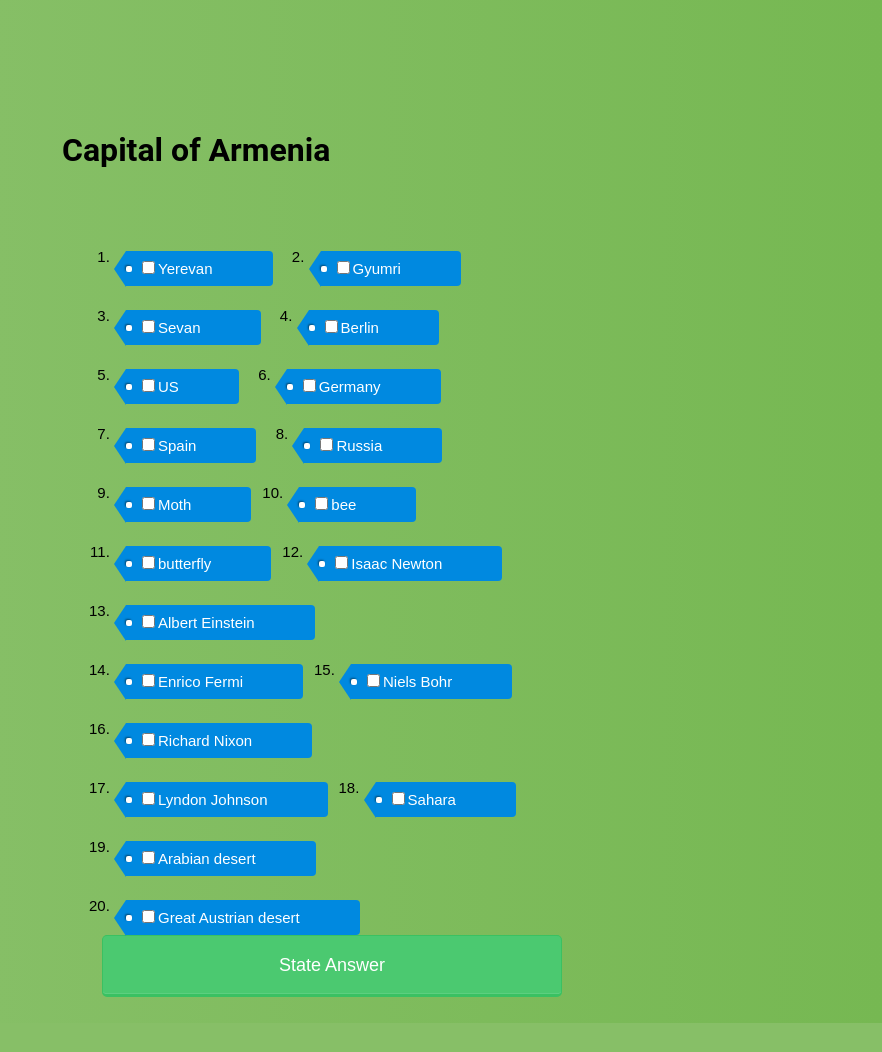
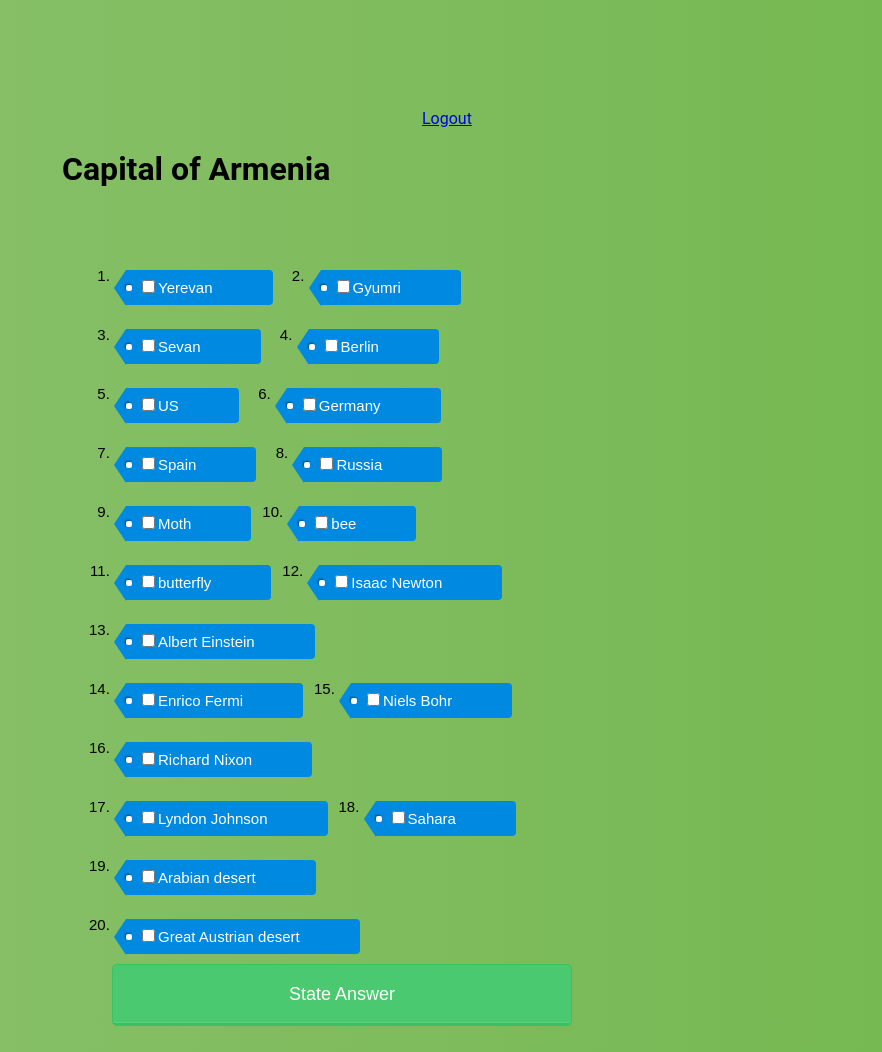
Before and after one commit to 093lus/game_millionaire, a Django app: template templates/question.html in a window 1280 px wide. Shown: the whole page, without its empty margins (398-1280 px from the left). Before the commit the page ends 1023 px from the top, so only its background shows below. Run offline with Django 3.2, Linux system fonts and the light colour scheme; the template is opened without the code that fills it: values that come from a table or form of the project are taken from there, others are empty; data comes from the database, SQL or seed files in the repository; both versions use the stored data as it was after the commit.

Commit message:
final release

```diff
--- a/authentication/urls.py
+++ b/authentication/urls.py
@@ -4,4 +4,5 @@ from authentication import views
 urlpatterns = [
         url(r'^login/$', views.UserLoginView.as_view(), name='login'),
         url(r'^register/$', views.RegisterView.as_view(), name='registration'),
+        url(r'^logout/$', views.LogoutView.as_view(), name='logout')
 ]
--- /dev/null
+++ b/configs/http_response_settings.py
@@ -0,0 +1,3 @@
+NOT_ENOUGH_QUESTIONS = "Sorry we don't have enough questions for one game"
+DISABLED_ACCOUNTS = "Your account is disabled."
+INVALID_LOGIN_DETAILS = "Invalid login details supplied."
--- a/millionaire/urls.py
+++ b/millionaire/urls.py
@@ -3,5 +3,6 @@ from millionaire import views
 
 urlpatterns = [
         url(r'^$', views.Game.as_view(), name='index'),
+        url(r'^finish/(?P<score>[^/]+)/?$', views.GameFinishView.as_view(), name='finish'),
         url(r'^question/$', views.QuestionView.as_view(), name='question'),
 ]
--- a/static/css/questions.css
+++ b/static/css/questions.css
@@ -2,7 +2,7 @@
 margin:0 auto;
 width:500px;
 }
-.list-type3 li, .list-type3 a{
+.list-type3 li, .list-type3 label{
 float:left;
 height:35px;
 line-height:35px;
@@ -12,7 +12,7 @@ margin: 12px;
 font-family: 'Raleway', sans-serif;
 transition: background-color 1.5s ease;
 }
-.list-type3 a{
+.list-type3 label{
 padding:0 60px 0 12px;
 background:#0089e0;
 color:#fff;
@@ -25,7 +25,7 @@ border-bottom-right-radius:4px;
 border-top-right-radius:4px;
 }
 
-.list-type3 a:before{
+.list-type3 label:before{
 content:"";
 float:left;
 position:absolute;
@@ -38,7 +38,7 @@ border-style:solid;
 border-width: 18px 12px 18px 0;
 }
 
-.list-type3 a:after{
+.list-type3 label:after{
 content:"";
 position:absolute;
 top:15px;
@@ -54,11 +54,11 @@ background:#fff;
 -webkit-box-shadow:-1px -1px 2px #004977;
 box-shadow:-1px -1px 2px #004977;
 }
-.list-type3 a:hover{
+.list-type3 label:hover{
 background:#555;
 }
 
-.list-type3 a:hover:before{
+.list-type3 label:hover:before{
 border-color:transparent #0089e0 transparent transparent;
 }
 
@@ -74,5 +74,5 @@ border-color:transparent #0089e0 transparent transparent;
   border: 1px solid #3ac162;
   border-width: 1px 1px 3px;
   box-shadow: 0 -1px 0 rgba(255,255,255,0.1) inset;
-  margin-bottom: 10px;
+  margin: 10px;
 }
--- a/templates/index.html
+++ b/templates/index.html
@@ -13,13 +13,13 @@
 <body>
 <div class="page">
     {% block body_block %}
-
+ <a href="auth/logout" style="margin-left: 100%">Logout</a>
         <div class="numberlist">
             <h1>TOP PLAYERS</h1>
             <ol>
                 {% for top_player in top_players %}
 {#do refactor#}
-                <li><a href="https://cdn.freshdesignweb.com/best-premium-wordpress-themes-april-2013.html">
+                <li><a href="#">
                     {{ top_player.user.username }}:{{ top_player.score }}</a></li>
 
                 {% endfor %}
--- a/templates/question.html
+++ b/templates/question.html
@@ -5,6 +5,7 @@
 {% endblock %}
 
 {% block body_block %}
+    <a href="../auth/logout" style="margin-left: 100%">Logout</a>
 <div class="list-type3">
     <h1>{{question.question_text}}</h1>
     <form method="post" action="">
@@ -13,7 +14,7 @@
     <ol>
         {% for choice in choices %}
 
-        <li><a><input type="checkbox" value="{{choice.id}}" name ="answer_{{choice.id}}">{{choice.answer_text}}</a></li>
+        <li><label><input type="checkbox" value="{{choice.id}}" name ="answer_{{choice.id}}">{{choice.answer_text}}</label></li>
         {% endfor %}
 
            <input type="submit" class="lp-button" value="State Answer">
```
Also changed, not shown: authentication/views.py (+9 -4 lines), millionaire/helper.py (+12 -6 lines), millionaire/views.py (+17 -11 lines), templates/game_over.html (added, +19 -0 lines), db.sqlite3.
